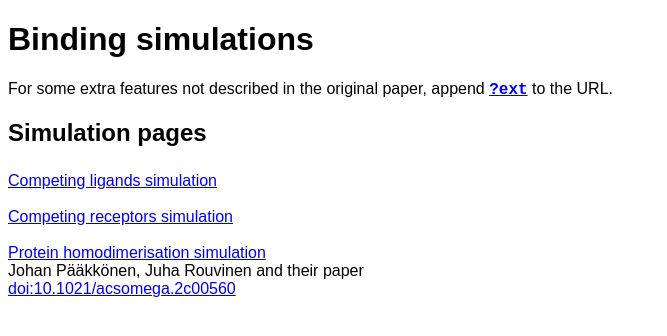
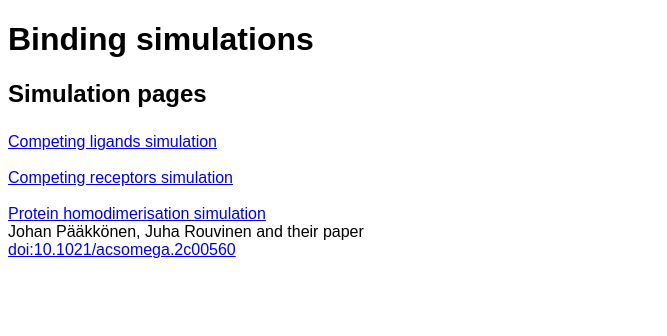
Before and after one commit to sukritsingh/bindingsims, a plain HTML site: page index.htm in a window 1280 px wide. Shown: the whole page, without its empty margins (0-667 px from the left). Drawn offline with Linux system fonts and the light colour scheme.

Commit message:
Remove one text line in index.htm

```diff
--- a/index.htm
+++ b/index.htm
@@ -18,7 +18,6 @@
 			<p id="nojavascript">JavaScript must be enabled in your browser for the page to function.</p>
 		</main>
 		<footer>
-			<p id="ext_extmessage">For some extra features not described in the original paper, append <a class="ext_codeword" href="?ext">?ext</a> to the URL.<br />
 			<h2>Simulation pages</h2>
 			<nav id="linkarea">
 				<a href="ligands.htm">Competing ligands simulation</a>
```
